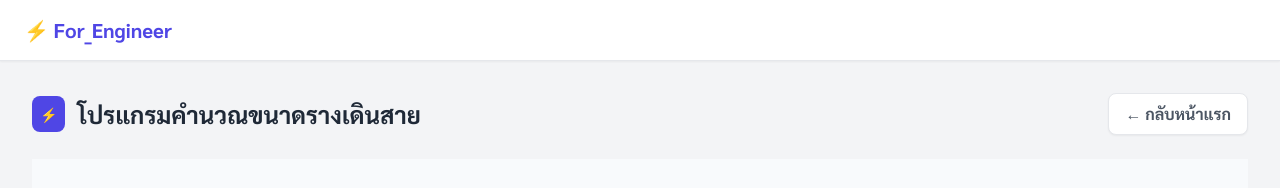
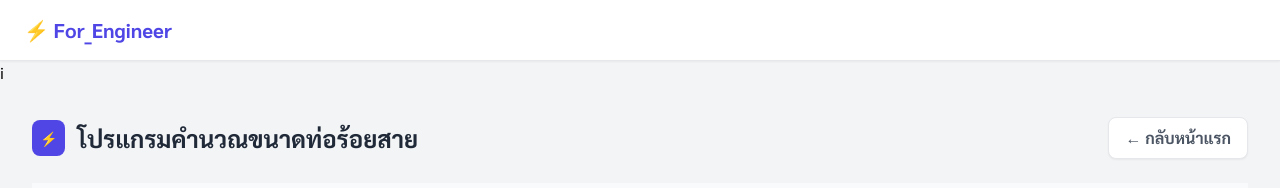
Before and after one commit to satsawat00-code/Calcable, a plain HTML site: page conduit_size.html in a window 1280 px wide. Shown: the top 188 px of the page. Drawn offline with nearby package versions, Linux system fonts and the light colour scheme.

Commit message:
Add files via upload

```diff
--- a/conduit_size.html
+++ b/conduit_size.html
@@ -3,7 +3,7 @@
 <head>
     <meta charset="UTF-8">
     <meta name="viewport" content="width=device-width, initial-scale=1.0">
-    <title>คำนวณขนาดรางเดินสาย - For_Engineer</title>
+    <title>คำนวณขนาดท่อร้อยสาย - For_Engineer</title>
     <link href="https://fonts.googleapis.com/css2?family=Sarabun:wght@400;500;700&display=swap" rel="stylesheet">
     <script src="https://cdn.tailwindcss.com"></script>
     <style>
@@ -21,7 +21,7 @@
             <span>⚡ For_Engineer</span>
         </div>
     </header>
-
+i
     <!-- Content -->
     <!-- จุดที่แก้ไขที่ 1: เปลี่ยนความกว้างจาก max-w-5xl เป็น max-w-7xl (กว้างขึ้น) หรือจะเปลี่ยนเป็น w-full ล้วนๆ เลยก็ได้ -->
     <main class="flex-grow p-4 md:p-8 max-w-7xl mx-auto w-full">
@@ -30,7 +30,7 @@
         <div class="flex items-center justify-between mb-6">
             <h1 class="text-2xl font-bold text-gray-800 flex items-center gap-3">
                 <span class="bg-indigo-600 p-2 rounded-lg text-white text-sm">⚡</span>
-                โปรแกรมคำนวณขนาดรางเดินสาย
+                โปรแกรมคำนวณขนาดท่อร้อยสาย
             </h1>
 
             <a href="index.html" class="inline-flex items-center gap-2 text-gray-600 hover:text-indigo-600 font-semibold transition-colors bg-white px-4 py-2 rounded-lg shadow-sm border border-gray-200 hover:shadow-md">
```
